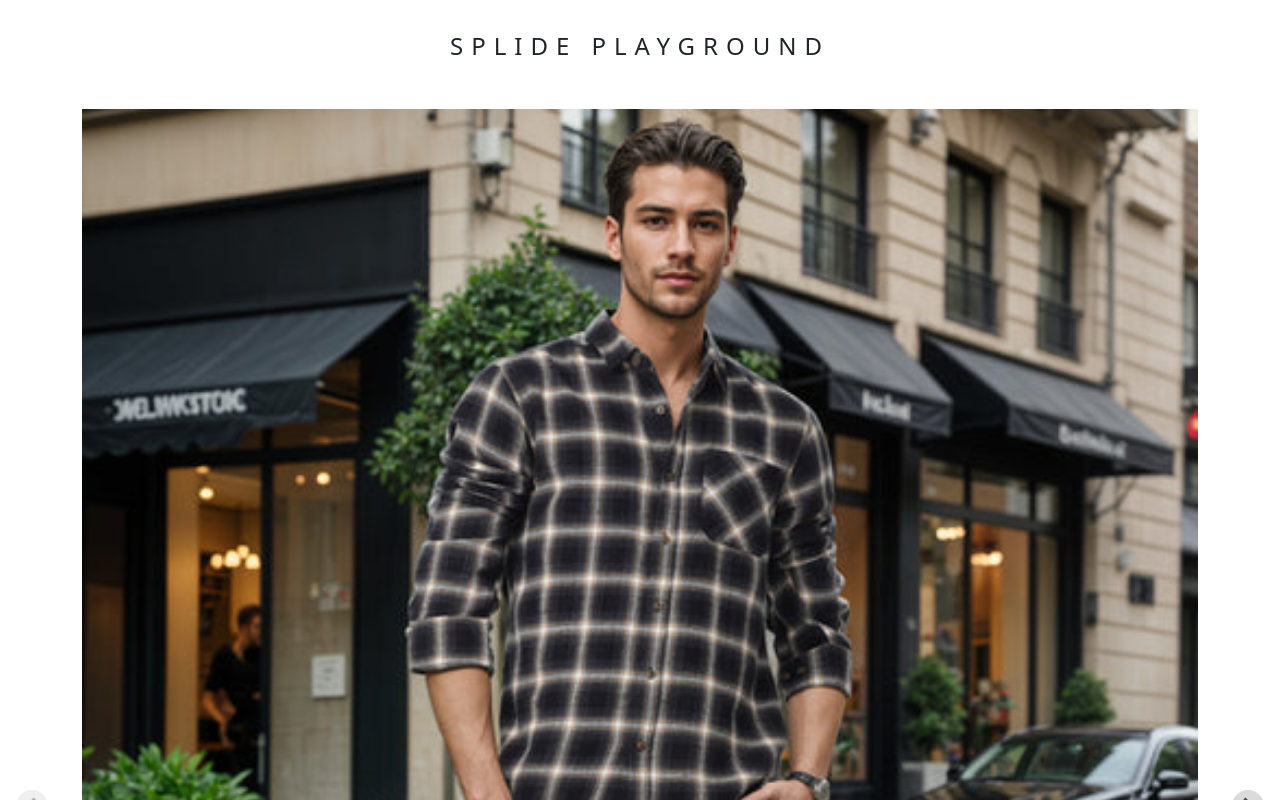
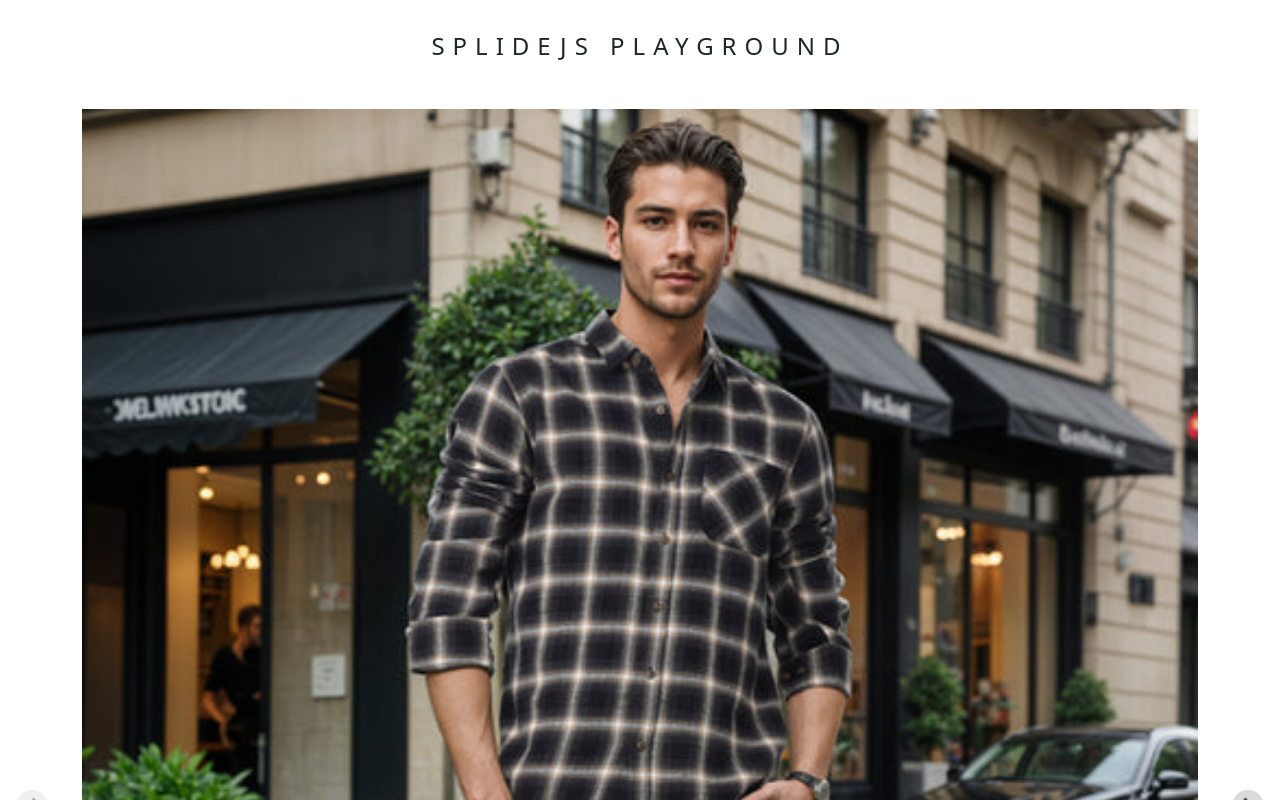
Before and after one commit to fyva-org/frontend-playground.io, a plain HTML site: page index.html in a window 1280 px wide. Shown: the top 800 px of the page. Drawn offline with nearby package versions, Linux system fonts and the light colour scheme.

Commit message:
Title check

```diff
--- a/index.html
+++ b/index.html
@@ -24,7 +24,7 @@
 
 <body>
     <header class="header">
-        <h1>Splide Playground</h1>
+        <h1>SplideJS Playground</h1>
     </header>
     <section class="splide my-5" aria-label="Splide Basic HTML Example">
         <div class="container">
```
